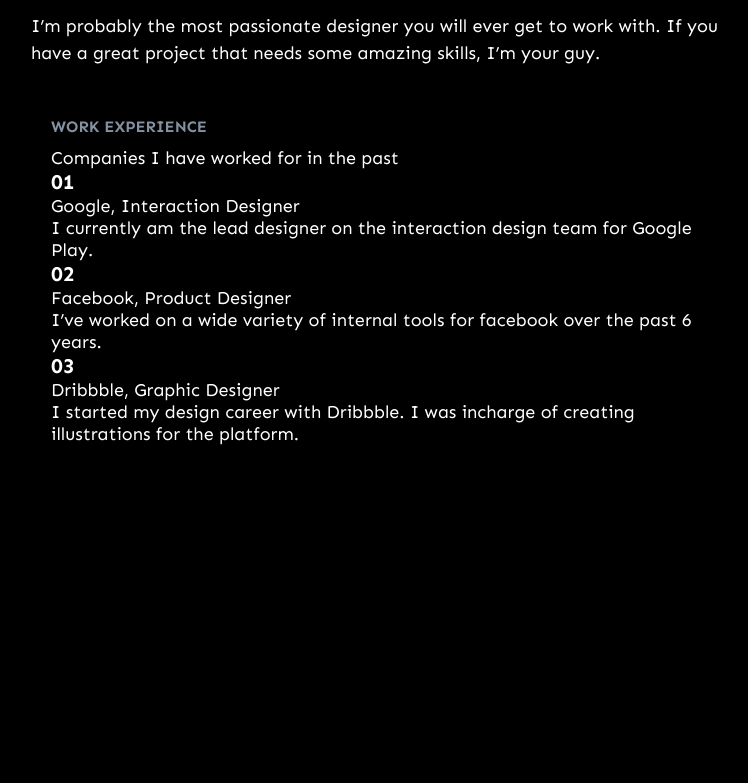
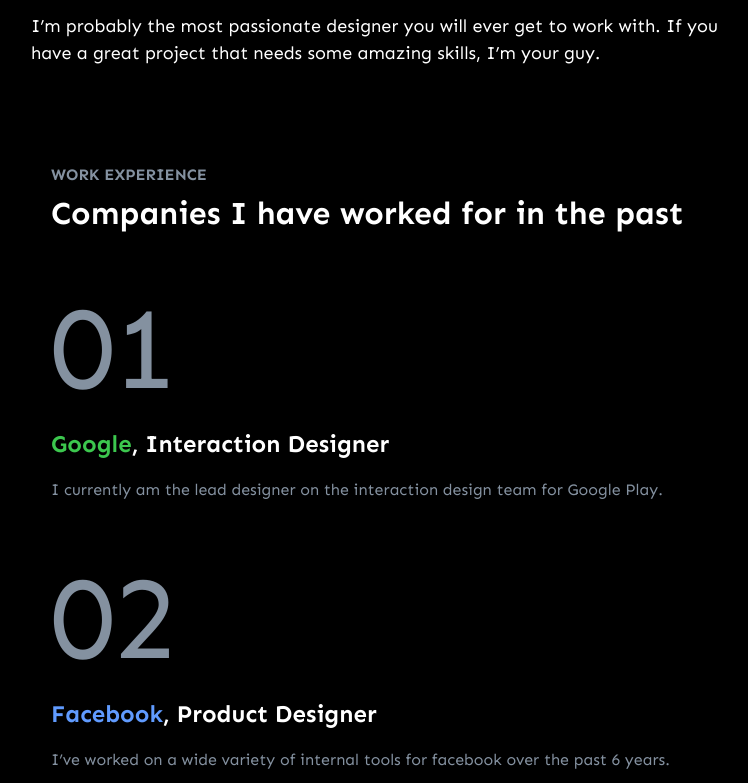
Before and after one commit to DarkArtyom/Practice-product-designer, a plain HTML site: page index.html in a window 1280 px wide. Shown: the part 857-1640 px from the top of the page, without its empty margins (245-993 px from the left). Before the commit the page ends 1302 px from the top, so only its background shows below. Drawn offline with Linux system fonts and the light colour scheme.

Commit message:
exp section

```diff
--- a/index.html
+++ b/index.html
@@ -31,7 +31,7 @@
       </div>
     </header>
     <main>
-      <section class="section-hero section">
+      <section class="section-hero">
         <div class="container">
           <picture class="main-picture">
             <source
@@ -67,7 +67,7 @@
               <p class="exp-designer-text">
                 <span class="exp-google">Google</span>, Interaction Designer
               </p>
-              <p class="exp-text">
+              <p class="exp-discribe-text">
                 I currently am the lead designer on the interaction design team
                 for Google Play.
               </p>
@@ -77,7 +77,7 @@
               <p class="exp-designer-text">
                 <span class="exp-facebook">Facebook</span>, Product Designer
               </p>
-              <p class="exp-text">
+              <p class="exp-discribe-text">
                 I’ve worked on a wide variety of internal tools for facebook
                 over the past 6 years.
               </p>
@@ -87,7 +87,7 @@
               <p class="exp-designer-text">
                 <span class="exp-drible">Dribbble</span>, Graphic Designer
               </p>
-              <p class="exp-text">
+              <p class="exp-discribe-text">
                 I started my design career with Dribbble. I was incharge of
                 creating illustrations for the platform.
               </p>
--- a/sass/layout/_experience.scss
+++ b/sass/layout/_experience.scss
@@ -1,11 +1,46 @@
 .exp-title {
-  font-weight: 700;
-  font-size: 16px;
-  line-height: 1.5;
+  @include font(700, 16px, 1.5);
   margin-bottom: 8px;
   text-transform: uppercase;
   color: #8491a0;
 }
 
 .exp-text {
+  @include font(700, 32px, 1.18);
+  margin-bottom: 40px;
+  color: var(--main-text-color);
 }
+
+.exp-number {
+  @include font(400, 117px, 0.8);
+  padding: 30px 0;
+  color: var(--lightgrey-text-color);
+}
+
+.exp-designer-text {
+  @include font(700, 24px, 1.5);
+  margin-bottom: 16px;
+  color: var(--main-text-color);
+  .exp-google {
+    color: #3cc74e;
+  }
+}
+.exp-designer-text > .exp-facebook {
+  color: #609bff;
+}
+
+.exp-designer-text > .exp-drible {
+  color: #e95d90;
+}
+
+.exp-discribe-text {
+  @include font(400, 16px, 1.5);
+  color: var(--lightgrey-text-color);
+}
+
+.exp-item {
+  margin-bottom: 40px;
+  &:last-child {
+    margin-bottom: 0;
+  }
+}
--- a/sass/main.scss
+++ b/sass/main.scss
@@ -1,3 +1,6 @@
+@import "./utils/vars";
+@import "./utils/mixin";
+
 @import "./base/reset";
 @import "./base/link";
 @import "./base/img";
@@ -5,9 +8,8 @@
 
 @import "./components/body";
 @import "./components/container";
+@import "./components/section";
 
 @import "./layout/header";
 @import "./layout/hero";
 @import "./layout/experience";
-
-@import "./utils/vars";
--- /dev/null
+++ b/sass/utils/_mixin.scss
@@ -0,0 +1,5 @@
+@mixin font($fw, $fs, $lh) {
+  font-weight: $fw;
+  font-size: $fs;
+  line-height: $lh;
+}
```
Also changed, not shown: css/main.css, css/main.min.css, 2 other files.
